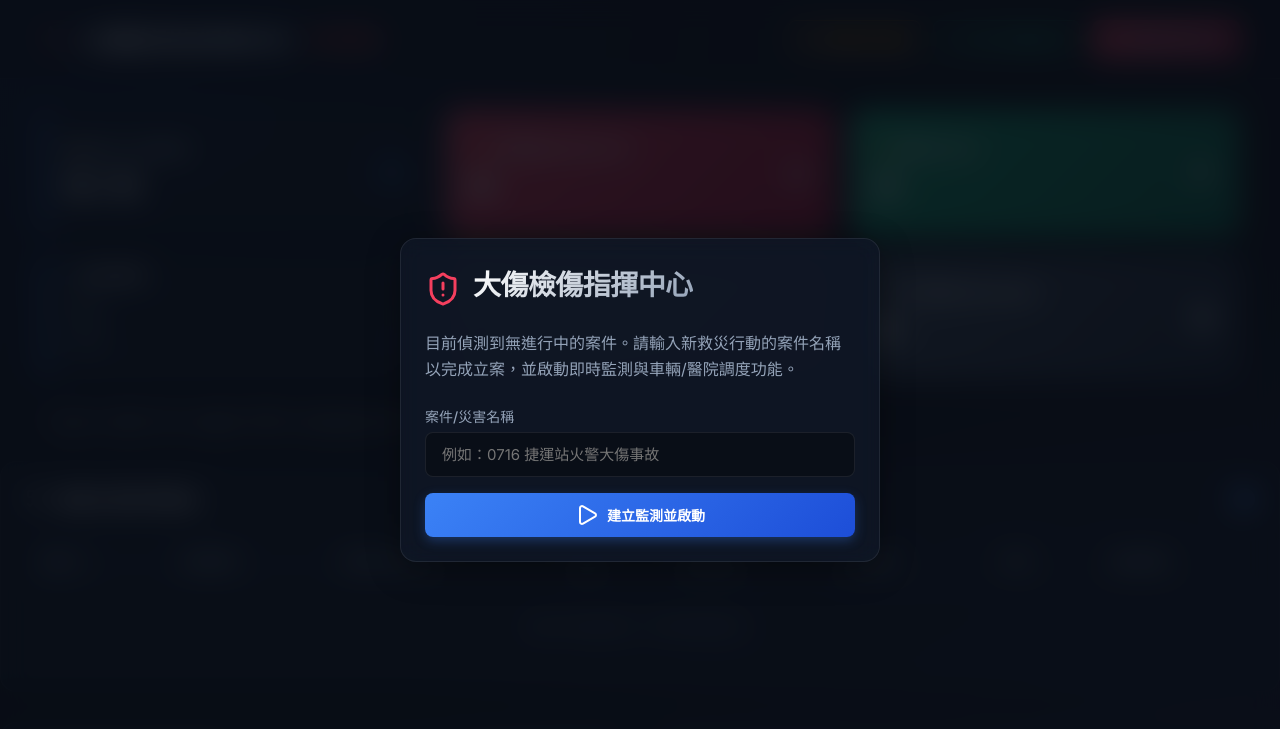
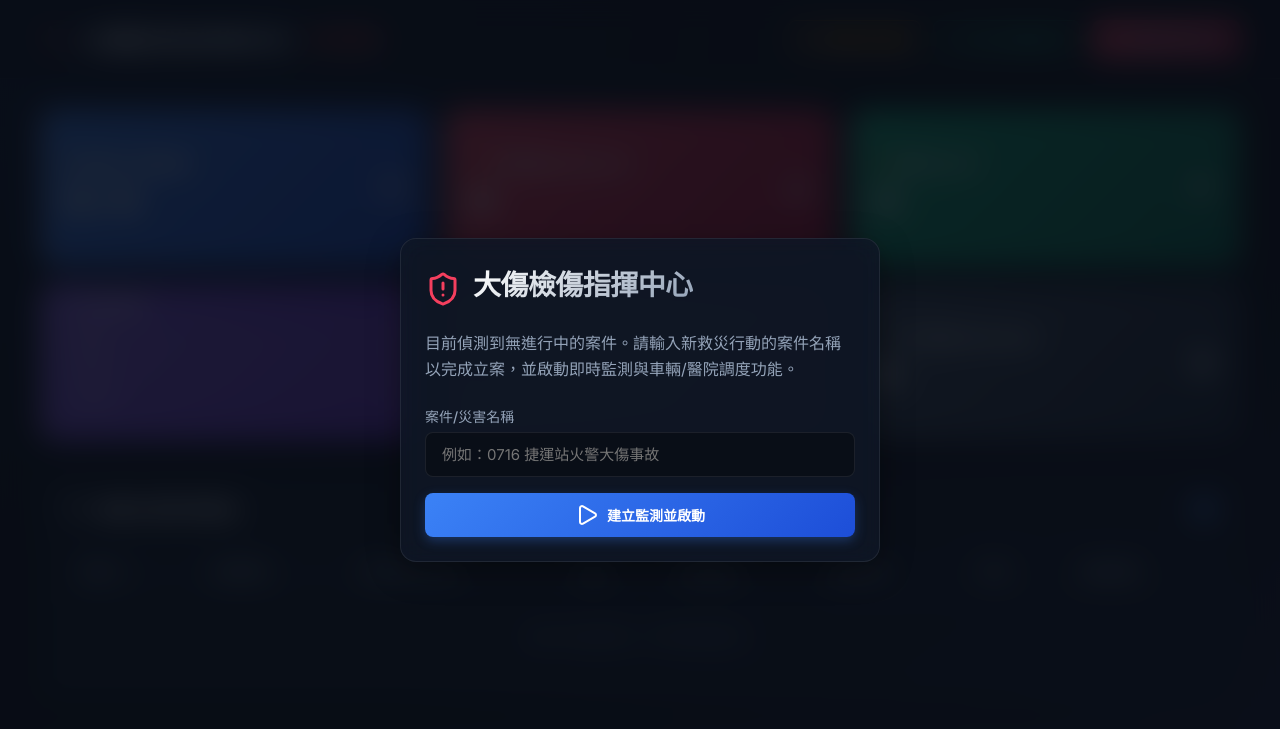
Before and after one commit to littlehot0117-source/triage-command-center, a website: page public/index.html in a window 1280 px wide. Shown: the top 729 px of the page. Drawn offline with nearby package versions, Linux system fonts and the light colour scheme.

Commit message:
Add files via upload

```diff
--- a/public/index.html
+++ b/public/index.html
@@ -63,12 +63,12 @@
     <!-- Top Stats Summary -->
     <div class="stats-grid">
       <!-- Column 1 Top: Total -->
-      <div class="glass-card stat-card total">
+      <div class="glass-card stat-card total" style="background: var(--primary-gradient) !important; border-left: 5px solid rgba(255, 255, 255, 0.4); color: #ffffff;">
         <div class="stat-info">
-          <h3>📋 總收容 / 總傷患數</h3>
-          <div id="statTotal" class="stat-value">0 / 0</div>
+          <h3 style="color: #ffffff !important;">📋 總收容 / 總傷患數</h3>
+          <div id="statTotal" class="stat-value" style="color: #ffffff !important;">0 / 0</div>
         </div>
-        <i data-lucide="users" style="color: var(--primary); width: 32px; height: 32px;"></i>
+        <i data-lucide="users" style="color: #ffffff !important; width: 32px; height: 32px;"></i>
       </div>
 
       <!-- Column 2 Top: Red (Immediate) -->
@@ -90,37 +90,37 @@
       </div>
 
       <!-- Column 1 Bottom: Real-time Location Stats -->
-      <div class="glass-card stat-card total" style="display: flex; flex-direction: column; justify-content: space-between; align-items: stretch; padding: 12px 16px;">
-        <div style="border-bottom: 1px solid rgba(255,255,255,0.05); padding-bottom: 4px; margin-bottom: 6px; display: flex; align-items: center; justify-content: space-between; width: 100%;">
-          <h3 style="font-size: 12px; display: flex; align-items: center; gap: 4px; margin: 0; font-weight: 700; color: var(--text-main);"><i data-lucide="pie-chart" style="color:var(--primary); width:13px; height:13px;"></i> 即時位置統計</h3>
-          <strong id="locStatPercent" style="color:var(--primary); font-size:11.5px; font-weight:700;">0%</strong>
+      <div class="glass-card stat-card total" style="display: flex; flex-direction: column; justify-content: space-between; align-items: stretch; padding: 12px 16px; background: var(--accent-gradient) !important; border-left: 5px solid rgba(255, 255, 255, 0.4); color: #ffffff;">
+        <div style="border-bottom: 1px solid rgba(255,255,255,0.2); padding-bottom: 4px; margin-bottom: 6px; display: flex; align-items: center; justify-content: space-between; width: 100%;">
+          <h3 style="font-size: 12px; display: flex; align-items: center; gap: 4px; margin: 0; font-weight: 700; color: #ffffff !important;"><i data-lucide="pie-chart" style="color:#ffffff !important; width:13px; height:13px;"></i> 即時位置統計</h3>
+          <strong id="locStatPercent" style="color:#ffffff; font-size:11.5px; font-weight:700;">0%</strong>
         </div>
 
         <div style="display: flex; flex-direction: column; gap: 4px; flex: 1; justify-content: center; width: 100%;">
           <!-- Triage Area Card -->
-          <div style="display: flex; align-items: center; justify-content: space-between; font-size: 11px; width: 100%;">
-            <span style="display:inline-flex; align-items:center; gap:4px; color: var(--text-muted);"><span style="width: 5px; height: 5px; background: #f59e0b; border-radius: 50%;"></span>檢傷區</span>
-            <strong id="locStatTriage" style="color: #f59e0b; font-weight: 700;">0人</strong>
+          <div style="display: flex; align-items: center; justify-content: space-between; font-size: 11px; width: 100%; padding: 4px 6px; background: rgba(255,255,255,0.08); border: 1px solid rgba(255,255,255,0.12); border-radius: 4px;">
+            <span style="display:inline-flex; align-items:center; gap:4px; color: #f5f3ff;"><span style="width: 5px; height: 5px; background: #eab308; border-radius: 50%;"></span>檢傷區</span>
+            <strong id="locStatTriage" style="color: #ffffff; font-weight: 800;">0人</strong>
           </div>
 
           <!-- Treatment Area Card -->
-          <div style="display: flex; align-items: center; justify-content: space-between; font-size: 11px; width: 100%;">
-            <span style="display:inline-flex; align-items:center; gap:4px; color: var(--text-muted);"><span style="width: 5px; height: 5px; background: #10b981; border-radius: 50%;"></span>治療區</span>
-            <strong id="locStatTreatment" style="color: #10b981; font-weight: 700;">0人</strong>
+          <div style="display: flex; align-items: center; justify-content: space-between; font-size: 11px; width: 100%; padding: 4px 6px; background: rgba(255,255,255,0.08); border: 1px solid rgba(255,255,255,0.12); border-radius: 4px;">
+            <span style="display:inline-flex; align-items:center; gap:4px; color: #f5f3ff;"><span style="width: 5px; height: 5px; background: #22c55e; border-radius: 50%;"></span>治療區</span>
+            <strong id="locStatTreatment" style="color: #ffffff; font-weight: 800;">0人</strong>
           </div>
 
           <!-- Transported Card -->
-          <div style="display: flex; align-items: center; justify-content: space-between; font-size: 11px; width: 100%;">
-            <span style="display:inline-flex; align-items:center; gap:4px; color: var(--text-muted);"><span style="width: 5px; height: 5px; background: #3b82f6; border-radius: 50%;"></span>已送醫</span>
-            <strong id="locStatTransport" style="color: #3b82f6; font-weight: 700;">0人</strong>
+          <div style="display: flex; align-items: center; justify-content: space-between; font-size: 11px; width: 100%; padding: 4px 6px; background: rgba(255,255,255,0.08); border: 1px solid rgba(255,255,255,0.12); border-radius: 4px;">
+            <span style="display:inline-flex; align-items:center; gap:4px; color: #f5f3ff;"><span style="width: 5px; height: 5px; background: #60a5fa; border-radius: 50%;"></span>已送醫</span>
+            <strong id="locStatTransport" style="color: #ffffff; font-weight: 800;">0人</strong>
           </div>
         </div>
 
         <!-- Location Progress visual overlay -->
-        <div style="margin-top: 6px; padding-top: 6px; border-top: 1px solid rgba(255,255,255,0.05); width: 100%;">
-          <div style="width: 100%; height: 5px; background: rgba(255,255,255,0.05); border-radius: 2.5px; overflow: hidden; display: flex;">
-            <div id="barTriage" style="width: 0%; height: 100%; background: #f59e0b; transition: width 0.3s ease;"></div>
-            <div id="barTreatment" style="width: 0%; height: 100%; background: #10b981; transition: width 0.3s ease;"></div>
+        <div style="margin-top: 6px; padding-top: 6px; border-top: 1px solid rgba(255,255,255,0.2); width: 100%;">
+          <div style="width: 100%; height: 5px; background: rgba(255,255,255,0.2); border-radius: 2.5px; overflow: hidden; display: flex;">
+            <div id="barTriage" style="width: 0%; height: 100%; background: #eab308; transition: width 0.3s ease;"></div>
+            <div id="barTreatment" style="width: 0%; height: 100%; background: #22c55e; transition: width 0.3s ease;"></div>
             <div id="barTransport" style="width: 0%; height: 100%; background: #3b82f6; transition: width 0.3s ease;"></div>
           </div>
         </div>
@@ -143,13 +143,6 @@
         </div>
         <i data-lucide="skull" style="color: var(--triage-black); width: 32px; height: 32px;"></i>
       </div>
-    </div>" style="width: 0%; height: 100%; background: #f59e0b; transition: width 0.3s ease;"></div>
-            <div id="barTreatment" style="width: 0%; height: 100%; background: #10b981; transition: width 0.3s ease;"></div>
-            <div id="barTransport" style="width: 0%; height: 100%; background: #3b82f6; transition: width 0.3s ease;"></div>
-          </div>
-        </div>
-      </div>
-
     </div>
 
     <!-- Main Dashboard Layout (Vertically Stacked with Dynamic Widths) -->
```
